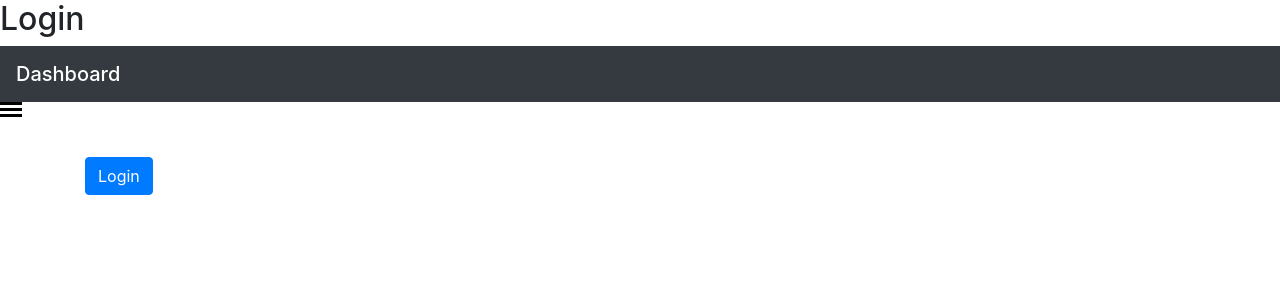
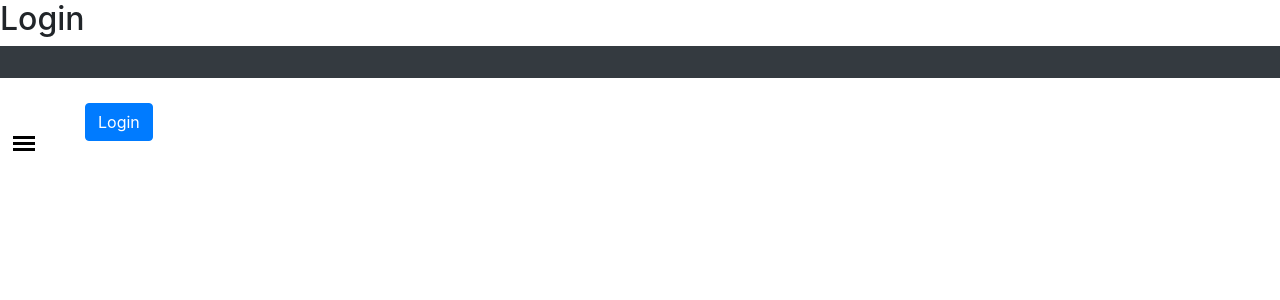
Before and after one commit to alexandergshaw/website-senior-design-project, a Django app: page / in a window 1280 px wide. Shown: the top 300 px of the page. Run offline with Django 3.2, Linux system fonts and the light colour scheme; some libraries are stand-ins or nearby versions.

Commit message:
Transfer dashboard, sidebar menu to base.html.

```diff
--- a/marksWebapp/static/main/content/css/style.css
+++ b/marksWebapp/static/main/content/css/style.css
@@ -9,9 +9,13 @@ html, body {
     /*margin: 0;*/
     /*font-family: 'Varela Round', sans-serif;*/
 /*}*/
+.sidebar-username {
+    left: 90%;
+}
 
 .sidebar-content {
     display: flex;
+    align-items: center;
 }
 
 .main {
@@ -69,16 +73,15 @@ input[type=checkbox] {
     box-sizing: border-box;
     display: none;
 }
-.sidebarIconToggle {
+.sidebar-icon-content {
+    position: absolute;
+    top: 17%;
+    left: 1%;
+}
+.sidebar-icon {
     transition: all 0.3s;
-    box-sizing: border-box;
     cursor: pointer;
     z-index: 1;
-    height: 100%;
-    width: 100%;
-    top: 22px;
-    left: 15px;
-    height: 22px;
     width: 22px;
 }
 .spinner {
@@ -109,18 +112,18 @@ input[type=checkbox] {
     float: left;
     margin-top: 3px;
 }
-input[type=checkbox]:checked ~ .sidebarIconToggle > .horizontal {
+input[type=checkbox]:checked ~ .sidebar-icon > .horizontal {
     transition: all 0.3s;
     box-sizing: border-box;
     opacity: 0;
 }
-input[type=checkbox]:checked ~ .sidebarIconToggle > .diagonal.part-1 {
+input[type=checkbox]:checked ~ .sidebar-icon > .diagonal.part-1 {
     transition: all 0.3s;
     box-sizing: border-box;
     transform: rotate(135deg);
     margin-top: 8px;
 }
-input[type=checkbox]:checked ~ .sidebarIconToggle > .diagonal.part-2 {
+input[type=checkbox]:checked ~ .sidebar-icon > .diagonal.part-2 {
     transition: all 0.3s;
     box-sizing: border-box;
     transform: rotate(-135deg);
@@ -139,8 +142,11 @@ input[type=checkbox]:checked ~ .sidebarIconToggle > .diagonal.part-2 {
     margin: 25px 50px 25px 50px;
 }
 
-.navbar-content {
+.sidebar-icon-content {
     color: white;
+    position: absolute;
+    display: flex;
+    align-content: center;
 }
 
 .stats-content {
--- a/marksWebapp/templates/main/base.html
+++ b/marksWebapp/templates/main/base.html
@@ -34,19 +34,21 @@
         <h2>{{ title }}</h2>
     </div>
 
-    <nav class="navbar navbar-dark bg-dark navbar-content">
-
-        <span class="navbar-brand mb-0 h1">Dashboard</span>
-        <span class="navbar-content">{{ user.username }}</span>
+    <nav class="navbar navbar-dark bg-dark flex-row-reverse">
+        <span class="navbar-username navbar-text">{{ user.username }}</span>
     </nav>
-
-    <div class="sidebar-content">
+    <span class="sidebar-icon-content">
         <input type="checkbox" class="openSidebarMenu" id="openSidebarMenu">
-        <label for="openSidebarMenu" class="sidebarIconToggle">
+        <label for="openSidebarMenu" class="sidebar-icon">
             <div class="spinner diagonal part-1"></div>
             <div class="spinner horizontal"></div>
             <div class="spinner diagonal part-2"></div>
         </label>
+    </span>
+
+    <div class="sidebar-content">
+        <div class="header"></div>
+
         <div id="sidebarMenu">
             <ul class="sidebarMenuInner">
               <li>
```
